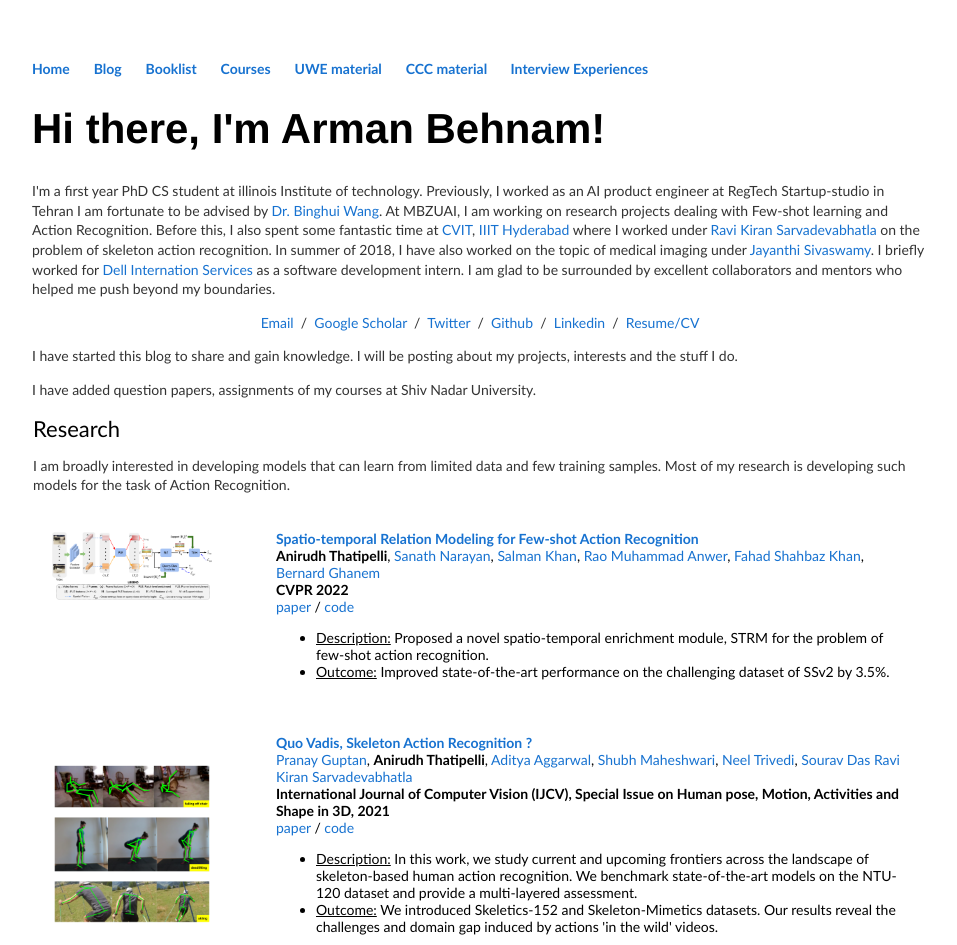
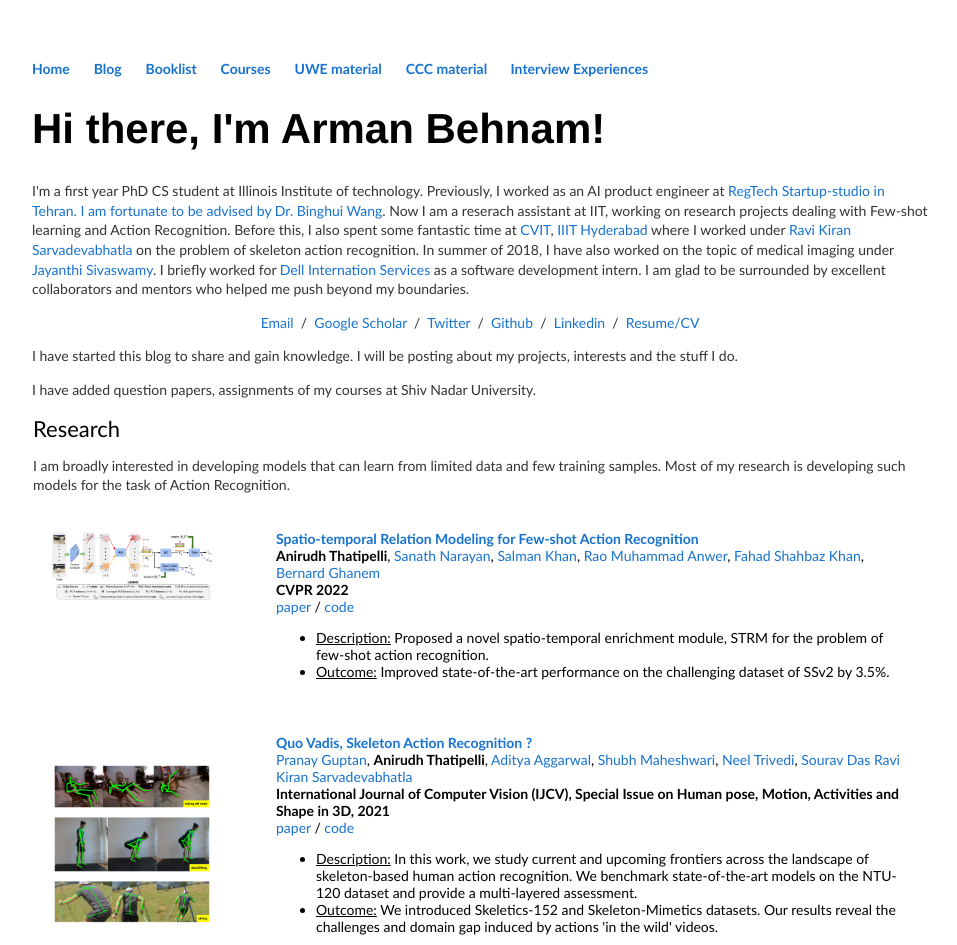
Before and after one commit to ArmanBehnam/ArmanBehnam.github.io, a Jekyll site: the page built from index.html, in a window 1280 px wide, cut to the strip 0-945 px from the top of the page. Shown: the whole strip, without its empty margins (160-1117 px from the left). Built offline with Jekyll 4.4.1, drawn with Linux system fonts in a browser that asks for light colours.

Commit message:
Update index.html

```diff
--- a/index.html
+++ b/index.html
@@ -31,12 +31,11 @@ title: Arman Behnam's website
     <tr style="padding:0px">
        <td style="padding:2.5%;width:63%;vertical-align:middle">
 
-	<p>I'm a first year PhD CS student at illinois Institute of technology. Previously, I worked as an AI product engineer at RegTech Startup-studio in Tehran I am fortunate to be
-	advised by <a href = "http://wangbinghui.net/">Dr. Binghui Wang</a>. At MBZUAI, I am working on research projects dealing with Few-shot learning and
-		Action Recognition. Before this, I also spent some fantastic time at <a href = "https://cvit.iiit.ac.in/">CVIT</a>,
-		<a href = "https://www.iiit.ac.in/"/>IIIT Hyderabad</a> where I worked under
-	<a href = "https://ravika.github.io/">Ravi Kiran Sarvadevabhatla</a> on the problem of skeleton action recognition. In summer of 2018, I have also
-	    worked on the topic of medical imaging under <a href = "https://www.iiit.ac.in/people/faculty/jsivaswamy/"/>Jayanthi Sivaswamy</a>.
+	<p>I'm a first year PhD CS student at Illinois Institute of technology. Previously, I worked as an AI product engineer at <a href = "https://tanzimyar.ir/en/">RegTech Startup-studio in Tehran.
+		I am fortunate to be advised by <a href = "http://wangbinghui.net/">Dr. Binghui Wang</a>. Now I am a reserach assistant at IIT, working on research projects dealing with Few-shot learning and Action Recognition.
+		Before this, I also spent some fantastic time at <a href = "https://cvit.iiit.ac.in/">CVIT</a>,  <a href = "https://www.iiit.ac.in/"/>IIIT Hyderabad</a> where I worked under
+	<a href = "https://ravika.github.io/">Ravi Kiran Sarvadevabhatla</a> on the problem of skeleton action recognition.
+		In summer of 2018, I have also  worked on the topic of medical imaging under <a href = "https://www.iiit.ac.in/people/faculty/jsivaswamy/"/>Jayanthi Sivaswamy</a>.
 
 	I briefly worked for <a href = "https://www.dell.com/en-in?mn=SiORr6q_wPva1PZi_pK_p9-eYyuRWHmmL-cs.asXWybV9jyywKBux">Dell Internation Services</a> as a software development intern.
 
```
